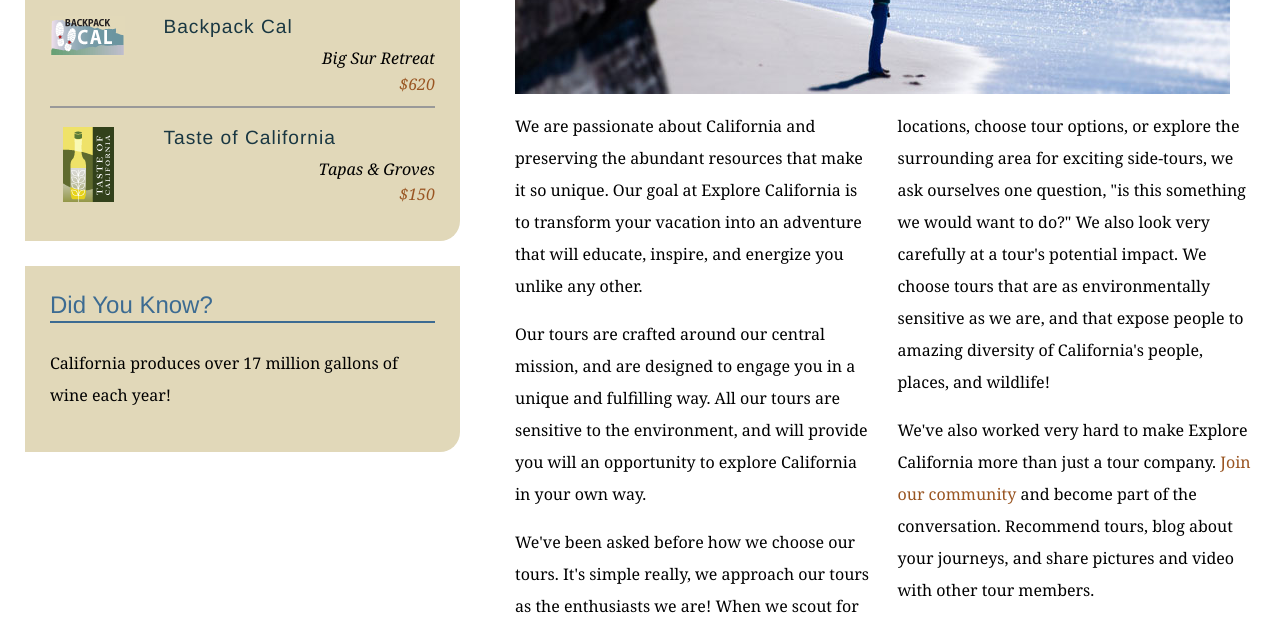
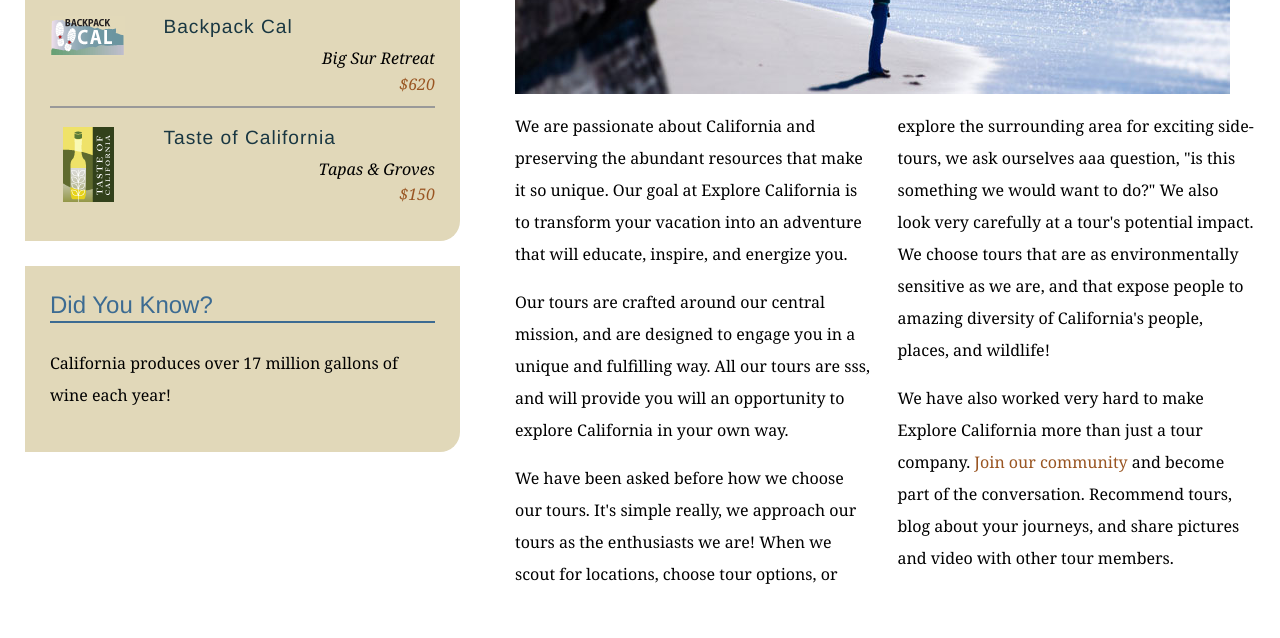
Before and after one commit to fanarx/explore_california, a plain HTML site: page mission.html in a window 1280 px wide. Shown: the part 590-1228 px from the top of the page. Drawn offline with Linux system fonts and the light colour scheme.

Commit message:
Text edits on mission page

```diff
--- a/mission.html
+++ b/mission.html
@@ -62,10 +62,10 @@
           <h1>Who we are</h1>
           <img src="assets/images/mission_look.jpg" alt="Looking out at the Pacific" class="articleImage" />
           <div class="multiCol">
-            <p>We are passionate about California and preserving the abundant resources that make it so unique. Our goal at Explore California is to transform your vacation into an adventure that will educate, inspire, and energize you unlike any other.</p>
-            <p>Our tours are crafted around our central mission, and are designed to engage you in a unique and fulfilling way. All our tours are sensitive to the environment, and will provide you will an opportunity to explore California in your own way.</p>
-            <p>We've been asked before how we choose our tours. It's simple really, we approach our tours as the enthusiasts we are! When we scout for locations, choose tour options, or explore the surrounding area for exciting side-tours, we ask ourselves one question, &quot;is this something we would want to do?&quot; We also look very carefully at a tour's potential impact. We choose tours that are as environmentally sensitive as we are, and that expose people to amazing diversity of California's people, places, and wildlife!</p>
-            <p>We've also worked very hard to make Explore California more than just a tour company. <a href="explorers/join.html">Join our community</a> and become part of the conversation. Recommend tours, blog about your journeys, and share pictures and video with other tour members.</p>
+            <p>We are passionate about California and preserving the abundant resources that make it so unique. Our goal at Explore California is to transform your vacation into an adventure that will educate, inspire, and energize you.</p>
+            <p>Our tours are crafted around our central mission, and are designed to engage you in a unique and fulfilling way. All our tours are sss, and will provide you will an opportunity to explore California in your own way.</p>
+            <p>We have been asked before how we choose our tours. It's simple really, we approach our tours as the enthusiasts we are! When we scout for locations, choose tour options, or explore the surrounding area for exciting side-tours, we ask ourselves aaa question, &quot;is this something we would want to do?&quot; We also look very carefully at a tour's potential impact. We choose tours that are as environmentally sensitive as we are, and that expose people to amazing diversity of California's people, places, and wildlife!</p>
+            <p>We have also worked very hard to make Explore California more than just a tour company. <a href="explorers/join.html">Join our community</a> and become part of the conversation. Recommend tours, blog about your journeys, and share pictures and video with other tour members.</p>
           </div>
         </div>
       </div>
```
